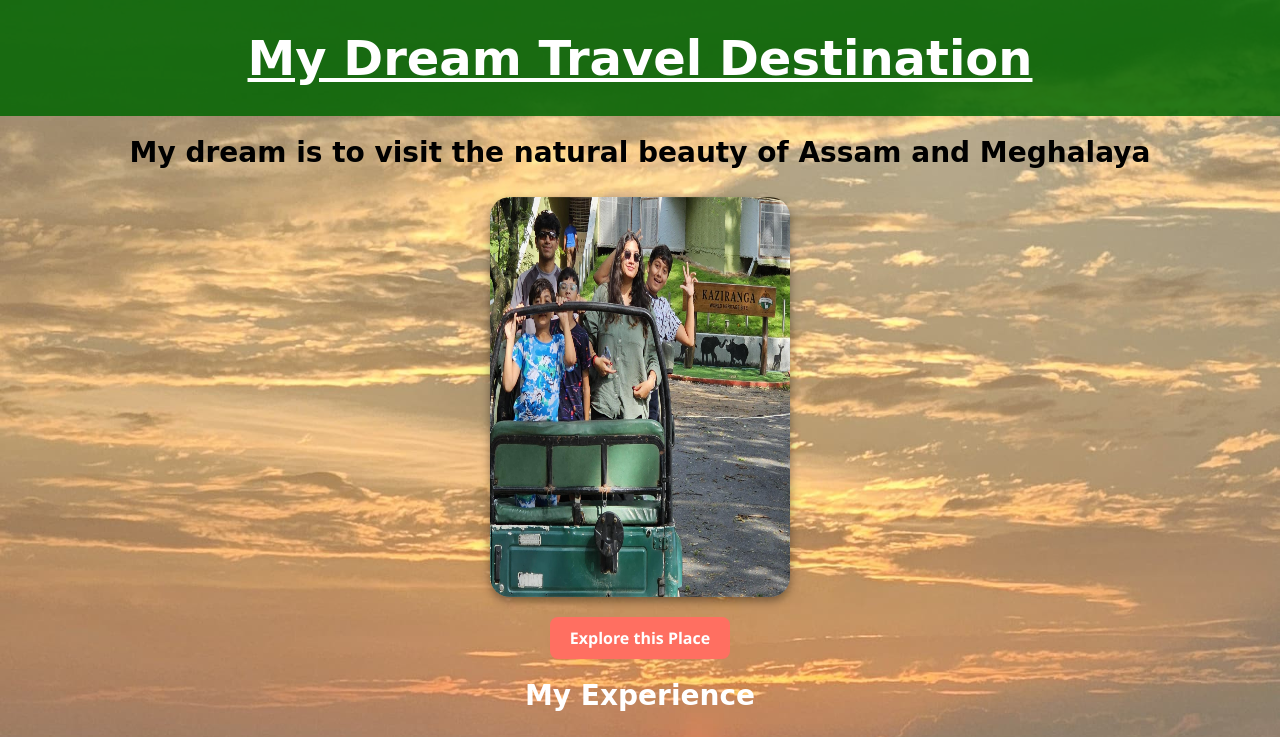
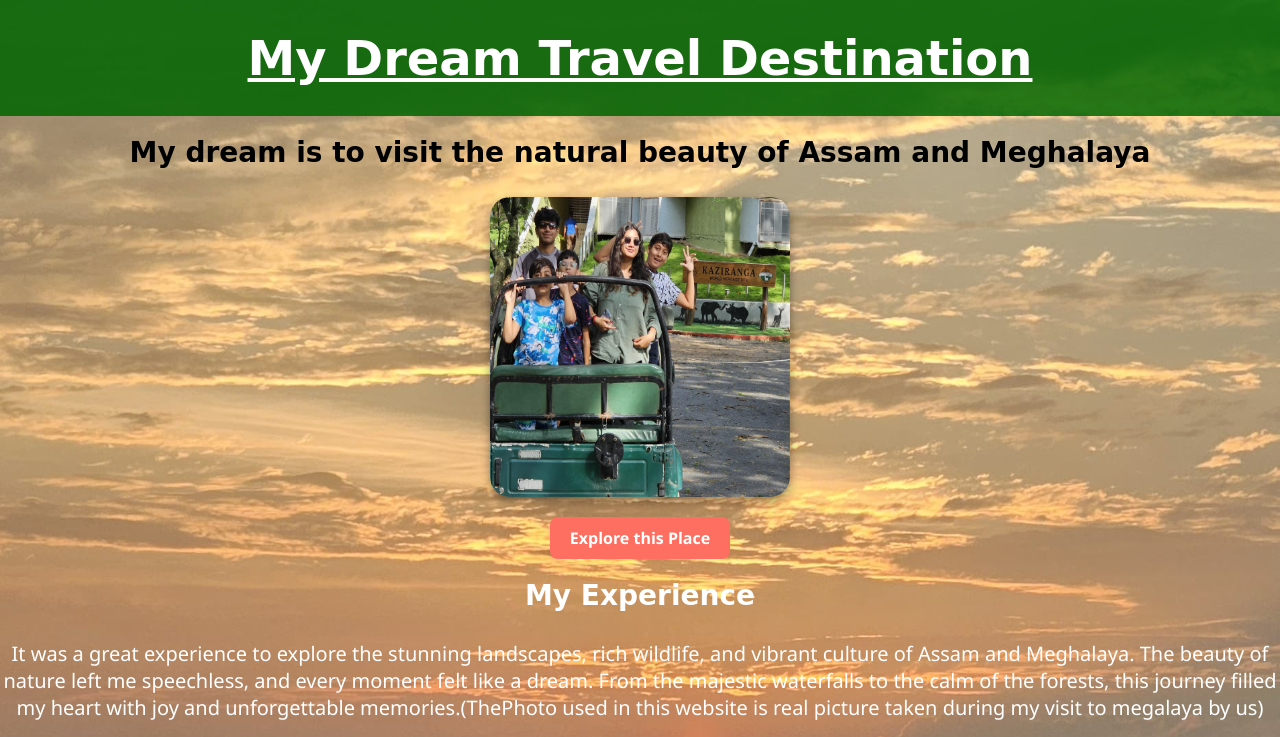
Before and after one commit to PragyanMeena/ghkthj, a plain HTML site: page index.html in a window 1280 px wide. Shown: the top 737 px of the page. Drawn offline with Linux system fonts and the light colour scheme.

Commit message:
Update index.html

```diff
--- a/index.html
+++ b/index.html
@@ -131,7 +131,7 @@
 
   <h3>My dream is to visit the natural beauty of Assam and Meghalaya</h3>
 
-  <img class="intro-img" src="Camera Roll/Main.jpg" width="300" height="400" alt="Seven Sisters">
+  <img class="intro-img" src="Camera Roll/Main.jpg" width="300" height="300" alt="Seven Sisters">
 
   <a class="link-button" href="https://www.meghalayatourism.in/destinations/noh-sngithiang-falls/">Explore this Place</a>
 
```
